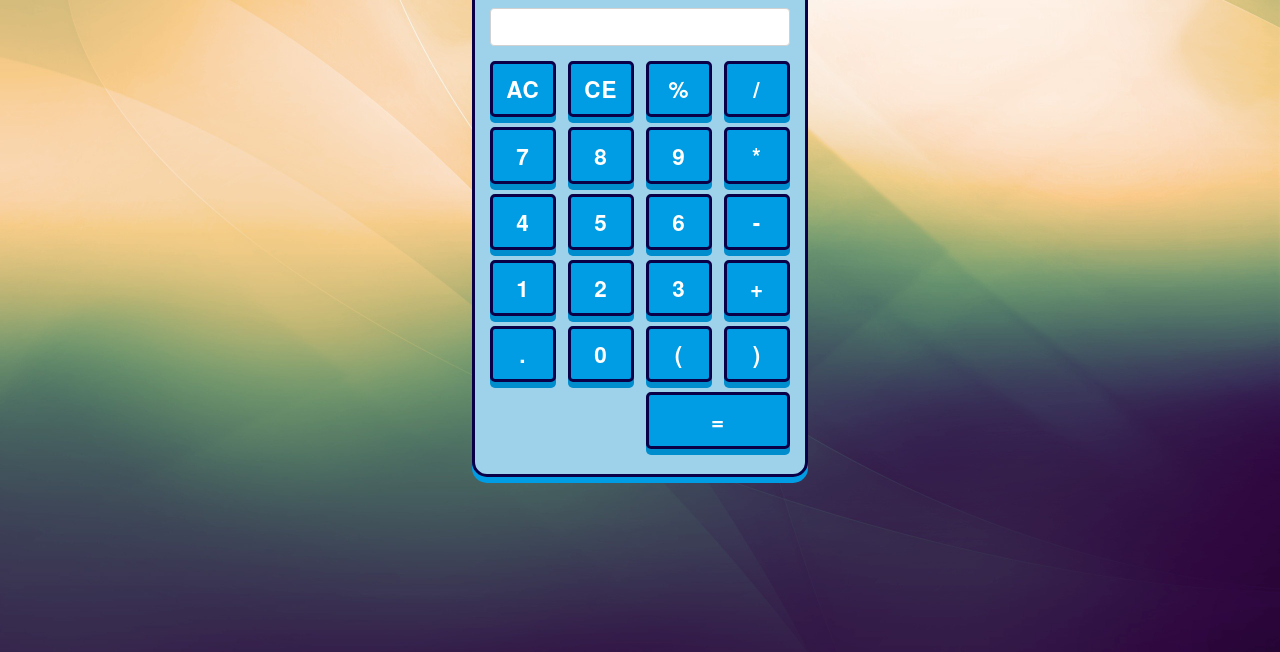
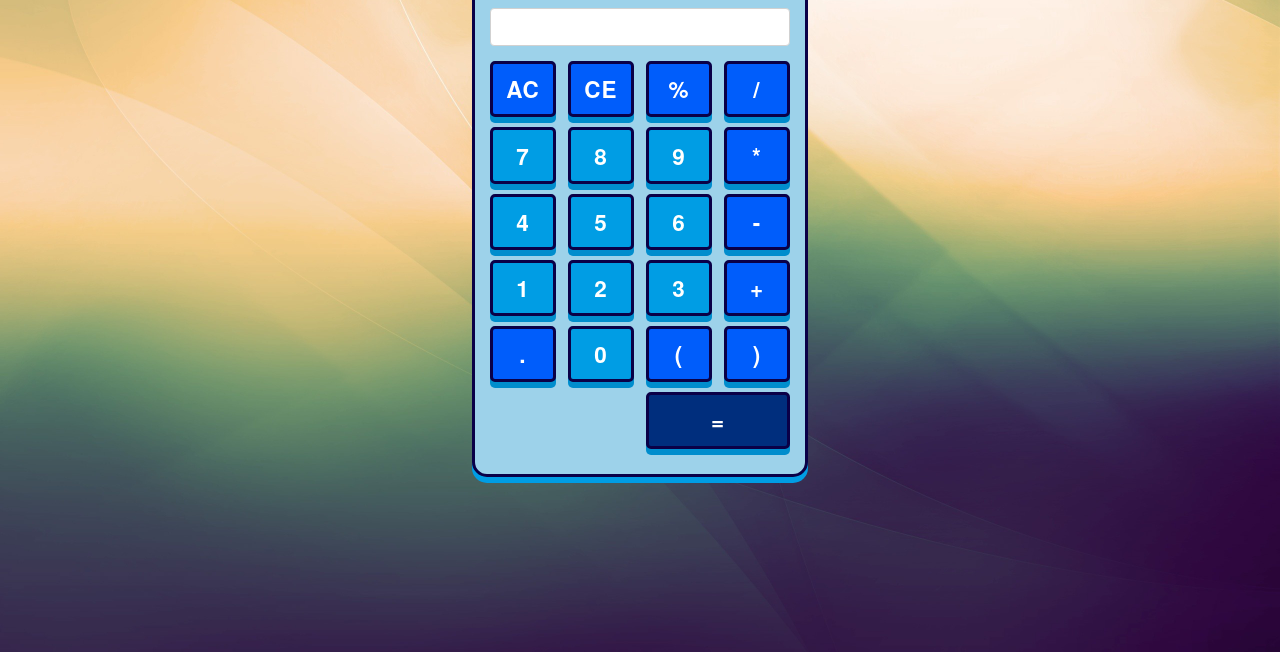
Before and after one commit to Olwiba/javascript-calculator, a plain HTML site: page index.html in a window 1280 px wide. Shown: the part 148-800 px from the top of the page. Drawn offline with nearby package versions, Linux system fonts and the light colour scheme.

Commit message:
Added hover effects

```diff
--- a/index.html
+++ b/index.html
@@ -20,16 +20,16 @@
     </div>
     <div class="buttons">
       <div class="row">
-        <button class="three columns" value="AC">
+        <button class="three columns operator" value="AC">
         AC
         </button>
-        <button class="three columns" value="CE">
+        <button class="three columns operator" value="CE">
         CE
         </button>
-        <button class="three columns" value="%">
+        <button class="three columns operator" value="%">
         %
         </button>
-        <button class="three columns" value="/">
+        <button class="three columns operator" value="/">
         /
         </button>
       </div>
@@ -43,7 +43,7 @@
         <button class="three columns" value="9">
         9
         </button>
-        <button class="three columns" value="*">
+        <button class="three columns operator" value="*">
         *
         </button>
       </div>
@@ -57,7 +57,7 @@
         <button class="three columns" value="6">
         6
         </button>
-        <button class="three columns" value="-">
+        <button class="three columns operator" value="-">
         -
         </button>
       </div>
@@ -71,26 +71,26 @@
         <button class="three columns" value="3">
         3
         </button>
-        <button class="three columns" value="+">
+        <button class="three columns operator" value="+">
         +
         </button>
       </div>
       <div class="row">
-        <button class="three columns" value=".">
+        <button class="three columns operator" value=".">
         .
         </button>
         <button class="three columns" value="0">
         0
         </button>
-        <button class="three columns" value="(">
+        <button class="three columns operator" value="(">
         (
         </button>
-        <button class="three columns" value=")">
+        <button class="three columns operator" value=")">
         )
         </button>
       </div>
       <div class="row">
-        <button class="six columns" id="equals">
+        <button class="six columns equals" id="equals">
           =
         </button>
       </div>
--- a/style.css
+++ b/style.css
@@ -53,6 +53,27 @@ body {
 
 }
 
+.buttons button:hover {
+  background-color: #4cbaec;
+}
+
+
+.operator {
+  background-color: #005dfb !important;
+}
+
+.operator:hover {
+  background-color: #4c8dfc !important;
+}
+
+.equals {
+  background-color: #002e7d !important;
+}
+
+.equals:hover {
+  background-color: #4c6ca4 !important;
+}
+
 .buttons button:active {
   box-shadow: 0px 0px #008dcd;
   top: 6px;
```
